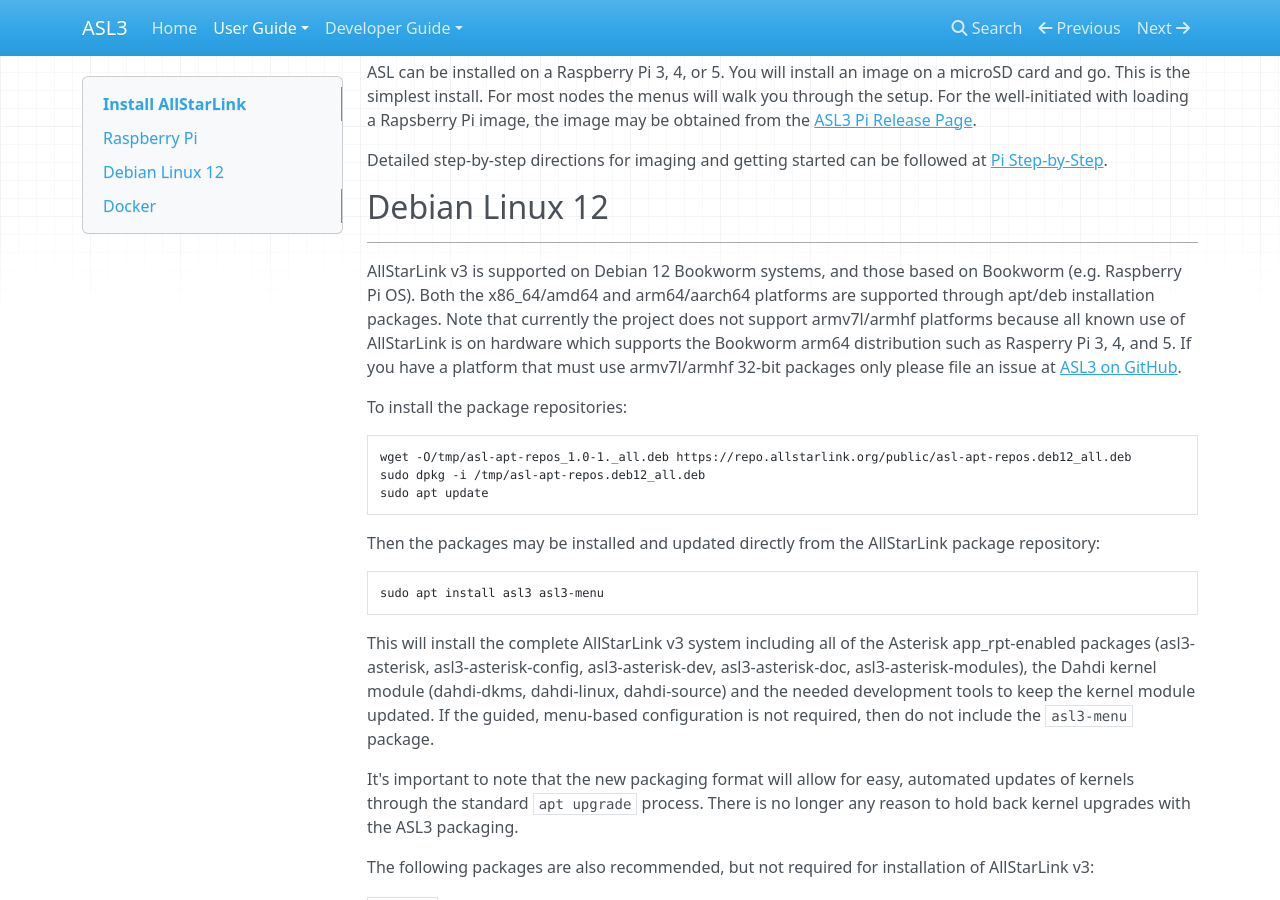
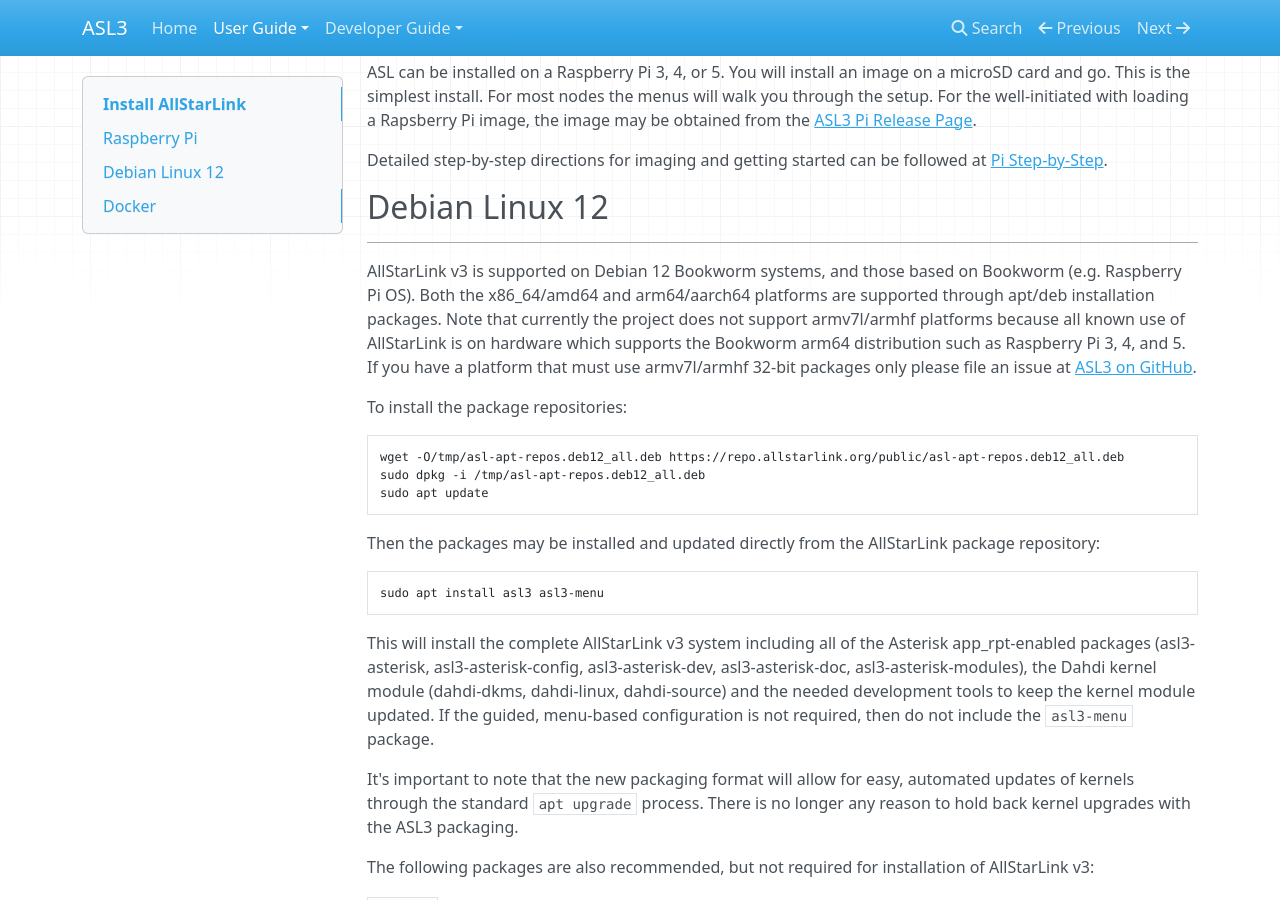
Before and after one commit to AllStarLink/ASL3-Manual, an MkDocs documentation site: the page built from docs/user-guide/install.md, in a window 1280 px wide and 900 px high, scrolled down 338 px. Built offline with MkDocs 1.6.1, drawn with Linux system fonts in a browser that asks for light colours; nearby versions of some CDN libraries.

Commit message:
fix repo install directions

````diff
--- a/docs/user-guide/install.md
+++ b/docs/user-guide/install.md
@@ -26,13 +26,13 @@
 platforms are supported through apt/deb installation packages. Note that currently
 the project does not support armv7l/armhf platforms because all known
 use of AllStarLink is on hardware which supports the Bookworm arm64 distribution
-such as Rasperry Pi 3, 4, and 5. If you have a platform that must use armv7l/armhf
+such as Raspberry Pi 3, 4, and 5. If you have a platform that must use armv7l/armhf
 32-bit packages only please file an issue at [ASL3 on GitHub](https://github.com/AllStarLink/ASL3/issues).
 
 To install the package repositories:
 
 ```bash
-wget -O/tmp/asl-apt-repos_1.0-1._all.deb https://repo.allstarlink.org/public/asl-apt-repos.deb12_all.deb
+wget -O/tmp/asl-apt-repos.deb12_all.deb https://repo.allstarlink.org/public/asl-apt-repos.deb12_all.deb
 sudo dpkg -i /tmp/asl-apt-repos.deb12_all.deb
 sudo apt update
 ```
````
